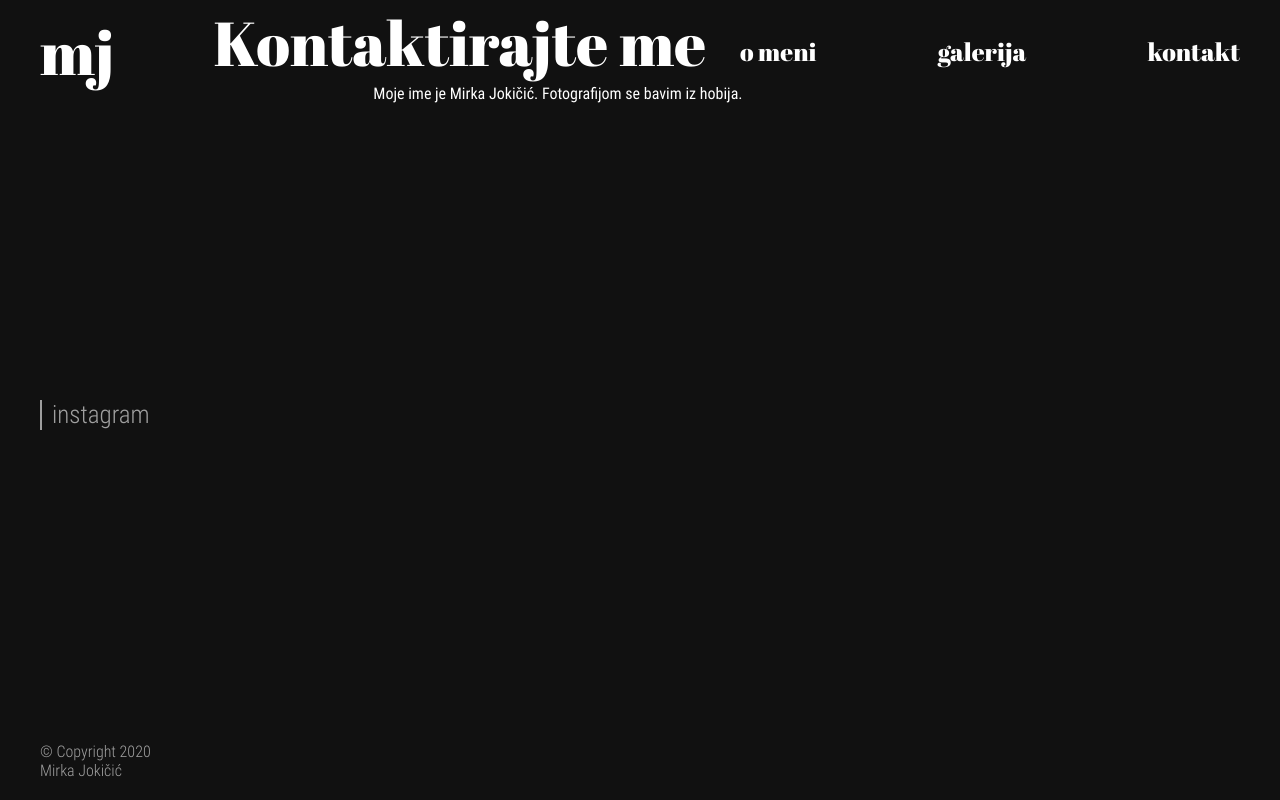
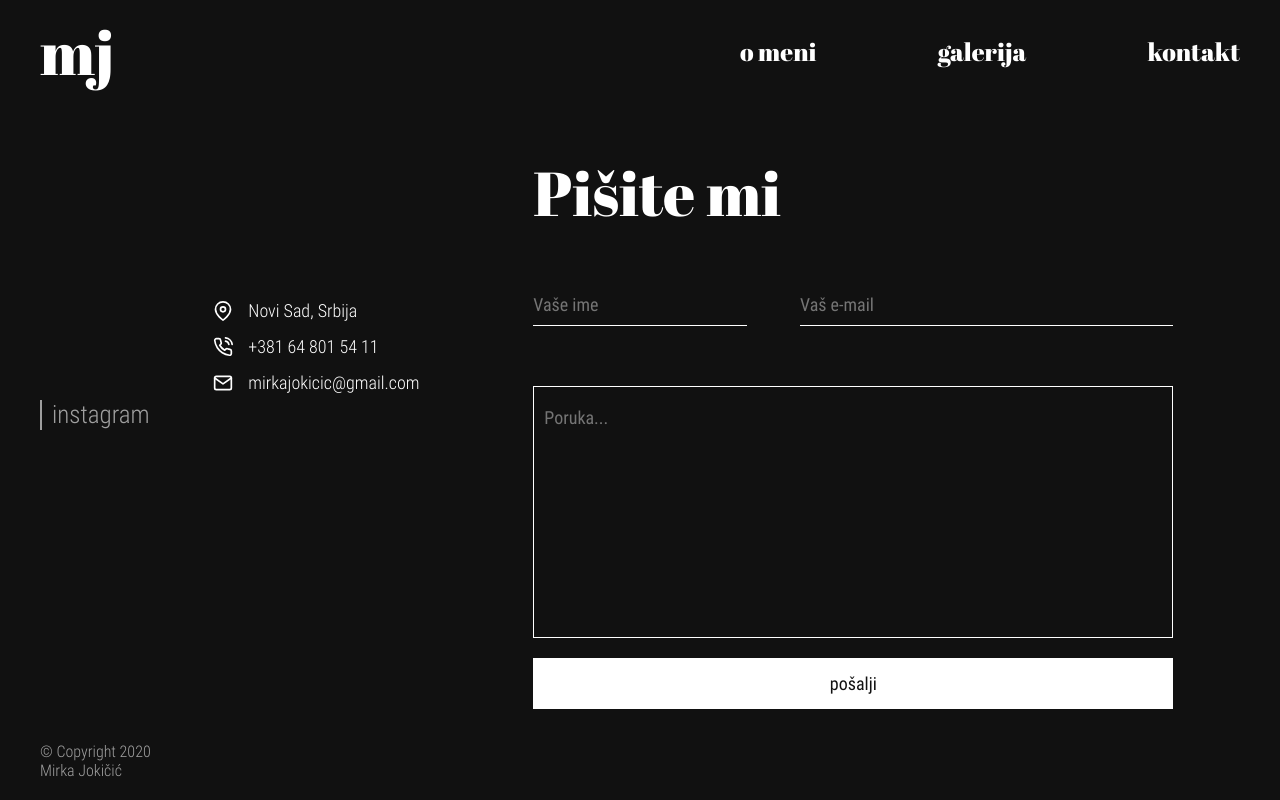
Before and after one commit to MirkaJo/Portfolio, a website: page kontakt.html in a window 1280 px wide. Drawn offline with Linux system fonts and the light colour scheme.

Commit message:
marko komit 01.10.20. 12:43

```diff
--- a/kontakt.html
+++ b/kontakt.html
@@ -12,8 +12,8 @@
     <title>Document</title>
 </head>
 <body>
-<div class="m-pageContent -o-meni container-fluid">
-    <header class="m-header row no-gutters">
+<div class="m-pageContent -darkBcg -heightAuto container-fluid">
+    <header class="m-header row no-gutters justify-content-between align-items-center">
         <div class="m-header__logo col-2">
             <a href="index.html">mj</a>
         </div>
@@ -31,7 +31,7 @@
         </nav>
     </header>
 
-    <div class="m-pageContent__wrapper row no-gutters">
+    <div class="m-pageContent__wrapper -paddingTop row no-gutters">
         <div class="m-aside__left col-2">
             <div class="a-instagram">
                 <span></span>
@@ -39,12 +39,21 @@
             </div>
         </div>
         <main class="m-kontakt col-9">
-            <div class="m-kontakt__heading row no-gutter align-items-end">
-                <h1 class="col-12">Kontaktirajte me</h1>
-            </div>
-            <div class="m-kontakt__text row no-gutters justify-content-end">
-                <p class="col-10">Moje ime je <span>Mirka Jokičić</span>.
-                    Fotografijom se bavim iz hobija.  </p>
+            <div class="m-kontakt__wrapper row no-gutters">
+                <div class="m-kontakt__info col-12 col-lg-4">
+                    <p><img src="src/images/icons/map-pin%20(2).svg" alt="map pin"/> Novi Sad, Srbija</p>
+                    <p><img src="src/images/icons/phone-call%20(1).svg" alt="phone"/> +381 64 801 54 11</p>
+                    <p><img src="src/images/icons/mail%20(2).svg" alt="mail"/> mirkajokicic@gmail.com</p>
+                </div>
+                <div class="m-kontakt__form col-12 col-lg-8">
+                    <h1>Pišite mi</h1>
+                    <div class="m-kontakt__form--wrap row no-gutters justify-content-between">
+                        <input class="col-12 col-lg-4" type="text" placeholder="Vaše ime">
+                        <input class="col-12 col-lg-7" type="email" placeholder="Vaš e-mail">
+                        <textarea class="col-12" placeholder="Poruka..." rows="10"></textarea>
+                        <button class="a-button col-12" type="submit">Pošalji</button>
+                    </div>
+                </div>
             </div>
         </main>
     </div>
--- a/src/styles/_components.scss
+++ b/src/styles/_components.scss
@@ -2,6 +2,8 @@
 @import '_components/_atoms/hamburger';
 
 @import '_components/_atoms/instagramLink';
+
+@import '_components/_atoms/button';
 
 //Modules
 @import '_components/_modules/pageContent';
--- /dev/null
+++ b/src/styles/_components/_atoms/button.scss
@@ -0,0 +1,11 @@
+.a-button {
+  border: none;
+  outline: none;
+  background-color: $white;
+  padding: 15px 0;
+  margin-top: 20px;
+  font-family: $sans-serif-font;
+  font-size: 18px;
+  color: $gray-dark;
+  text-transform: lowercase;
+}
--- a/src/styles/_components/_modules/_galerija.scss
+++ b/src/styles/_components/_modules/_galerija.scss
@@ -1,5 +1,5 @@
 .m-galerija {
-  padding: 20vh 0 50px 0;
+  padding-top: 20vh;
   display: grid;
   grid-template-columns: 1fr;
 
--- a/src/styles/_components/_modules/_global.scss
+++ b/src/styles/_components/_modules/_global.scss
@@ -2,6 +2,7 @@ body,
 html {
   overflow-x: hidden;
   height: 100%;
+  background-color: $gray-dark;
 }
 
 .disabledScroll {
--- a/src/styles/_components/_modules/_header.scss
+++ b/src/styles/_components/_modules/_header.scss
@@ -4,8 +4,6 @@
   z-index: 999;
   font-family: $serif-font;
   padding: 20px;
-  justify-content: space-between;
-  align-items: center;
 
   @media screen and (min-width: 768px){
     padding: 20px 30px;
--- a/src/styles/_components/_modules/_kontakt.scss
+++ b/src/styles/_components/_modules/_kontakt.scss
@@ -0,0 +1,73 @@
+.m-kontakt {
+
+  &__info {
+    margin-bottom: 100px;
+
+    @media screen and (min-width: 992px){
+      margin-bottom: 0;
+      padding-top: 130px;
+    }
+
+    @media screen and (min-width: 1200px){
+      margin-bottom: 0;
+      padding-top: 150px;
+    }
+
+    p {
+      font-size: 18px;
+      font-weight: 300;
+      display: flex;
+      align-items: center;
+      margin-top: 15px;
+
+      &:first-child {
+        margin-top: 0;
+      }
+
+      img {
+        height: 20px;
+        margin-right: 15px;
+      }
+    }
+  }
+
+  &__form {
+
+    &--wrap {
+      margin-top: 50px;
+
+      input {
+        outline: none;
+        border: none;
+        background-color: transparent;
+        border-bottom: solid $white 1px;
+        padding: 10px;
+        margin-top: 40px;
+
+        &:first-child {
+          margin-top: 0;
+        }
+
+        @media screen and (min-width: 992px){
+          margin-top: 0;
+        }
+      }
+
+      textarea {
+        border: solid $white 1px;
+        outline: none;
+        resize: none;
+        background-color: transparent;
+        padding: 20px 10px !important;
+        margin-top: 60px;
+      }
+
+      input,
+      textarea {
+        font-family: $sans-serif-font;
+        color: $white;
+        font-size: 18px;
+      }
+    }
+  }
+}
--- a/src/styles/_components/_modules/_oMeni.scss
+++ b/src/styles/_components/_modules/_oMeni.scss
@@ -1,5 +1,4 @@
 .m-oMeni {
-  padding-top: 20vh;
 
   &__text {
     margin-top: 40px;
--- a/src/styles/_components/_modules/_pageContent.scss
+++ b/src/styles/_components/_modules/_pageContent.scss
@@ -9,13 +9,23 @@
     background-position: center;
   }
 
-  &.-o-meni {
-    background-color: $gray-dark;
+  &.-darkBcg {
     background-image: none;
+    padding-bottom: 50px;
   }
 
-  &.-galerija {
-    height: fit-content;
+  &.-heightFitContent {
+    height: 100%;
   }
 
+  &.-heightAuto {
+    height: auto;
+  }
+
+  &__wrapper {
+
+    &.-paddingTop {
+      padding-top: 150px;
+    }
+  }
 }
```
Also changed, not shown: galerija.html (+2 -2 lines), index.html (+1 -1 lines), o-meni.html (+3 -3 lines), _style.css, src/images/icons/mail (2).svg (added), src/images/icons/map-pin (2).svg (added), src/images/icons/phone-call (1).svg (added), 1 other file.
